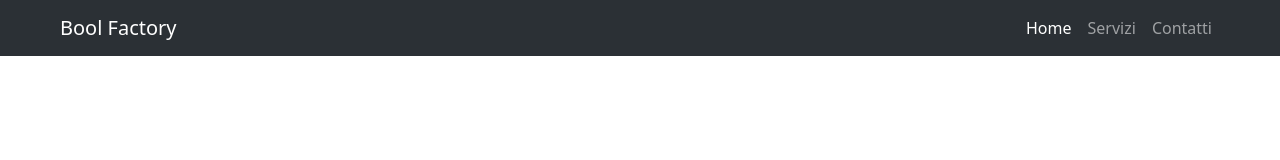
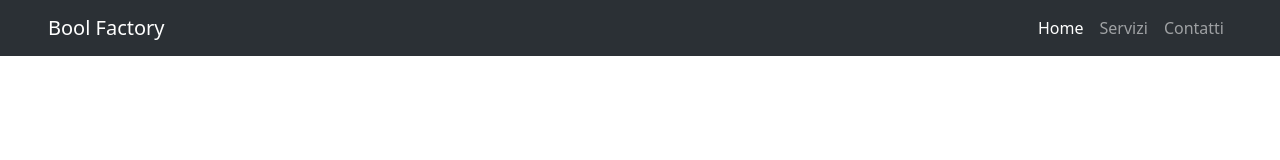
Before and after one commit to claudia13-prog/bootstrap-preventivo, a plain HTML site: page index.html in a window 1280 px wide. Drawn offline with nearby package versions, Linux system fonts and the light colour scheme.

Commit message:
style: updated navbar padding

```diff
--- a/index.html
+++ b/index.html
@@ -14,8 +14,8 @@
     <!-- Header-->
      <header>
 
-        <nav class="navbar navbar-expand-lg bg-body-tertiary px-5" data-bs-theme="dark">
-            <div class="container-fluid">
+        <nav class="navbar navbar-expand-lg bg-body-tertiary" data-bs-theme="dark">
+            <div class="container-fluid px-sm-5">
 
               <!--Logo-->
               <a class="navbar-brand" href="#">Bool Factory</a>
```
